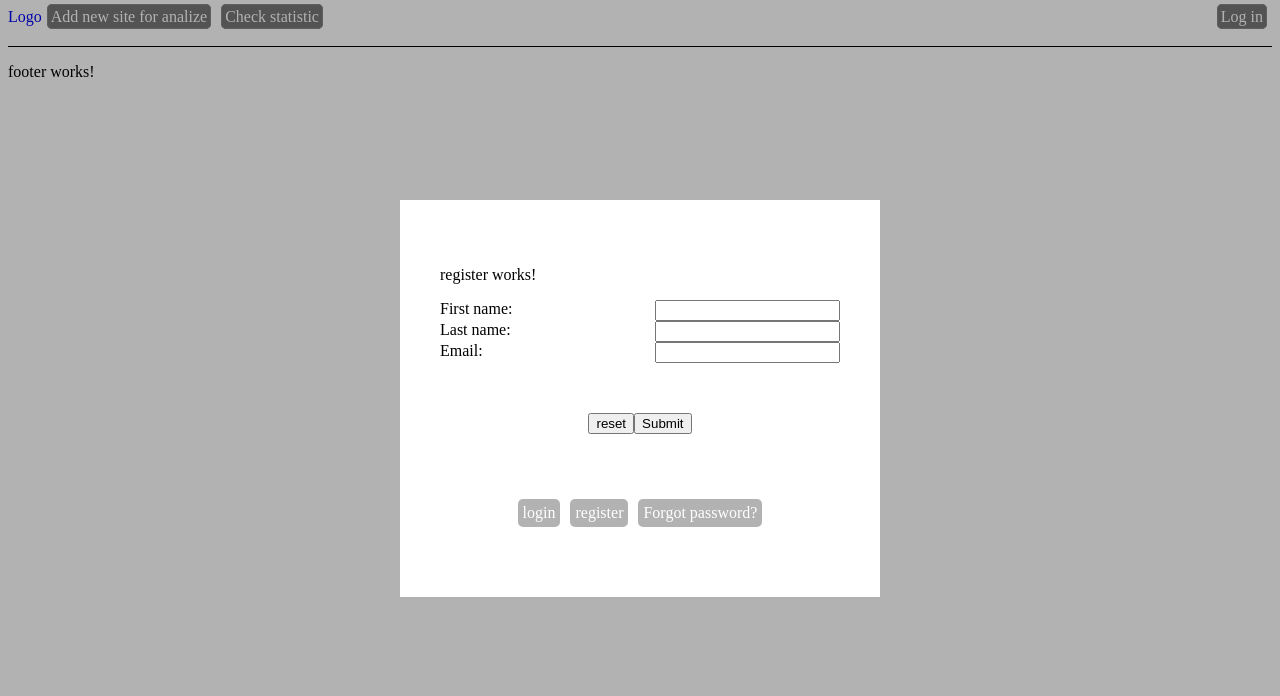
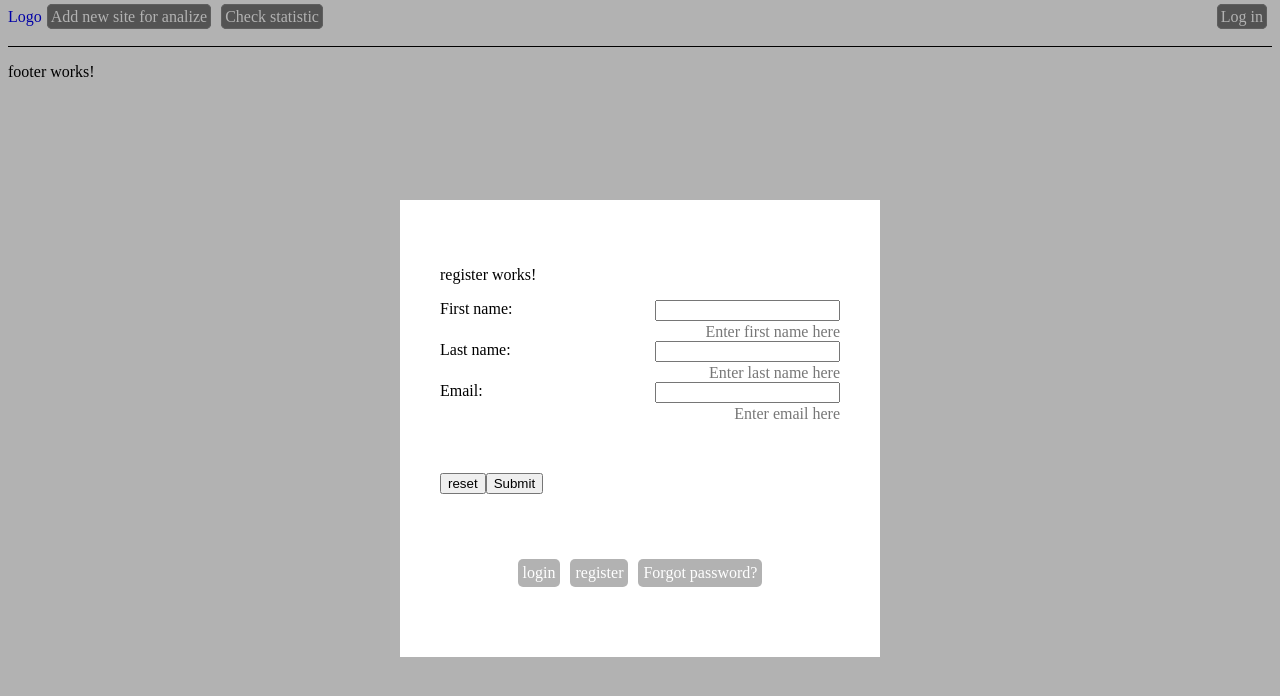
Before and after one commit to IgorShpyrko/angular-analytics, an Angular app: page /auth/register in a window 1280 px wide. Shown: the top 696 px of the page. Built offline with nearby package versions, Linux system fonts and the light colour scheme.

Commit message:
working on register form v1 ready

```diff
--- a/src/app/components/pages/auth/register/register.component.css
+++ b/src/app/components/pages/auth/register/register.component.css
@@ -1,3 +1,20 @@
 .auth-action-btn-wrapper {
   margin-top: 50px;
 }
+
+.form-item {
+  padding-bottom: 20px;
+}
+
+.form-error {
+  margin-top: -18px;
+  color: red
+}
+
+.form-error-placehlder {
+  color: #777;
+}
+
+.form-error-correct-placehlder {
+  color: green;
+}
--- a/src/app/components/pages/auth/register/register.component.html
+++ b/src/app/components/pages/auth/register/register.component.html
@@ -2,7 +2,7 @@
   register works!
 </p>
 
-<form appAuthFormDisplay [formGroup]="profileForm" (ngSubmit)="profileForm.valid && onSubmit()">
+<form [formGroup]="profileForm" (ngSubmit)="profileForm.valid && onSubmit()">
 
   <div appFormItem class='form-item'>
     <label for="firstName">
@@ -11,14 +11,30 @@
     <input id="firstName" type="text" formControlName="firstName" />
   </div>
 
-  <div appFormItem *ngIf="submitClicked">
+  <div appFormItem class='form-error'>
     <div></div>
-    <div *ngIf="f.firstName.errors && f.firstName.errors.required">
+    <div *ngIf="submitClicked; else firstNameTmpl">
+      <div *ngIf="f.firstName.errors; else firstNameCorrectTmpl">
+        <div *ngIf="f.firstName.errors.required">
           first name is required
         </div>
-    <div *ngIf="f.firstName.errors && f.firstName.errors.minlength">
+        <div *ngIf="f.firstName.errors.minlength" >
           name must contain min 6 characters
         </div>
+      </div>
+    </div>
+
+    <ng-template #firstNameTmpl>
+      <div class='form-error-placehlder'>
+        Enter first name here
+      </div>
+    </ng-template>
+
+    <ng-template #firstNameCorrectTmpl>
+      <div class='form-error-correct-placehlder'>
+        Correct first name
+      </div>
+    </ng-template>
   </div>
 
   <div appFormItem class='form-item'>
@@ -28,14 +44,30 @@
     <input id="lastName" type="text" id="lastName" formControlName="lastName" />
   </div>
 
-  <div appFormItem *ngIf="submitClicked">
+  <div appFormItem class='form-error'>
     <div></div>
-    <div *ngIf="f.lastName.errors && f.lastName.errors.required">
+    <div *ngIf="submitClicked; else lastNameTmpl">
+      <div *ngIf="f.lastName.errors; else lastNameCorrectTmpl">
+        <div *ngIf="f.lastName.errors.required">
           last name is required
         </div>
-    <div *ngIf="f.lastName.errors && f.lastName.errors.minlength">
+        <div *ngIf="f.lastName.errors.minlength" >
           name must contain min 6 characters
         </div>
+      </div>
+    </div>
+
+    <ng-template #lastNameTmpl>
+      <div class='form-error-placehlder'>
+        Enter last name here
+      </div>
+    </ng-template>
+
+    <ng-template #lastNameCorrectTmpl>
+      <div class='form-error-correct-placehlder'>
+        Correct last name
+      </div>
+    </ng-template>
   </div>
 
   <div appFormItem class='form-item'>
@@ -45,14 +77,30 @@
     <input id="email" type="email" formControlName="email" />
   </div>
 
-  <div appFormItem *ngIf="submitClicked">
+  <div appFormItem class='form-error'>
       <div></div>
-    <div *ngIf="f.email.errors && f.email.errors.required">
+      <div *ngIf="submitClicked; else emailTmpl">
+        <div *ngIf="f.email.errors; else emailCorrectTmpl">
+          <div *ngIf="f.email.errors.required">
             email is required
           </div>
-    <div *ngIf="f.email.errors && f.email.errors.pattern">
-      not valid email
+          <div *ngIf="f.email.errors.pattern" >
+            not valid emails
           </div>
+        </div>
+      </div>
+
+      <ng-template #emailTmpl>
+        <div class='form-error-placehlder'>
+          Enter email here
+        </div>
+      </ng-template>
+
+      <ng-template #emailCorrectTmpl>
+        <div class='form-error-correct-placehlder'>
+          Correct email
+        </div>
+      </ng-template>
     </div>
 
   <div class='auth-action-btn-wrapper'>
```
Lines whose indentation alone changed are shown as unchanged.
